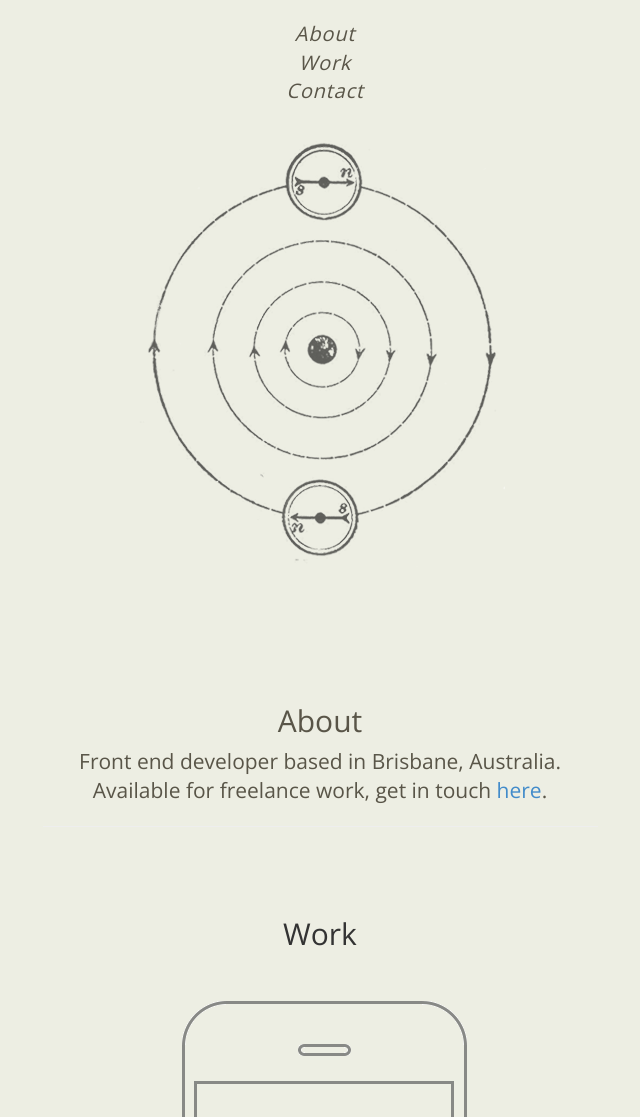
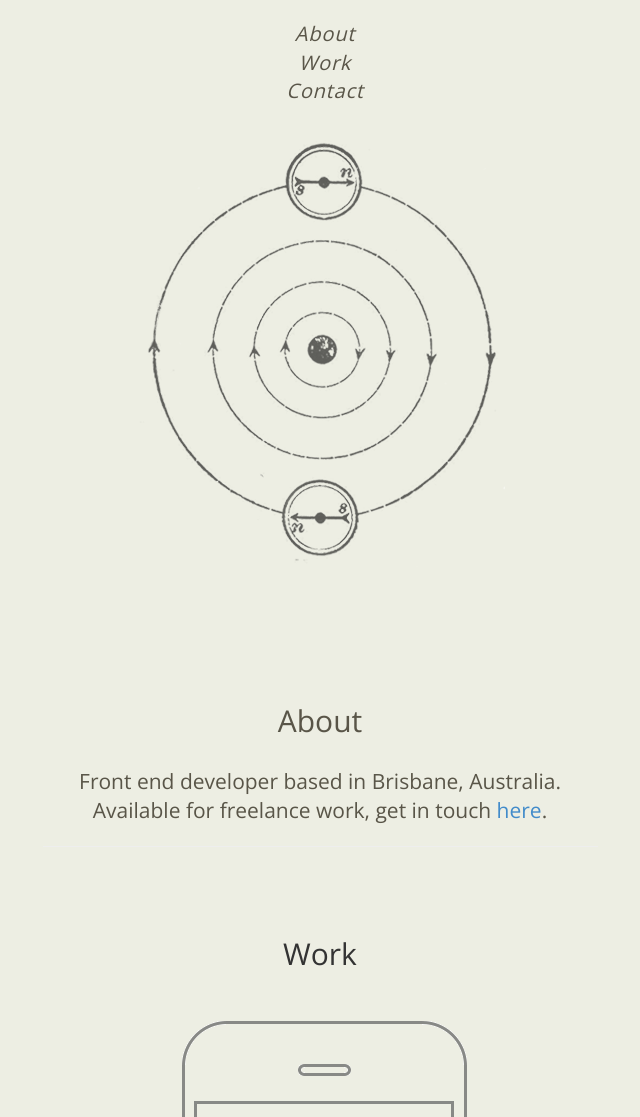
Before and after one commit to gsm4110/gsm4110.github.io, a plain HTML site: page index.html in a window 1280 px wide. Shown: the part 166-1283 px from the top of the page, without its empty margins (320-960 px from the left). Drawn offline with nearby package versions, Linux system fonts and the light colour scheme.

Commit message:
Initial commit

```diff
--- a/index.html
+++ b/index.html
@@ -44,7 +44,7 @@
         <div class="container">
             <div class="row">
                 <div class="col-md-6 col-md-offset-3 text-center">
-                    <h2>About</h2>
+                    <h2>About</h2><br>
                     <p class="lead">Front end developer based in Brisbane, Australia.  Available for freelance work, get in touch <a target="_blank" href="http://twitter.com/gabrielsunol">here</a>.</p>
                     <hr>
                 </div>
```
